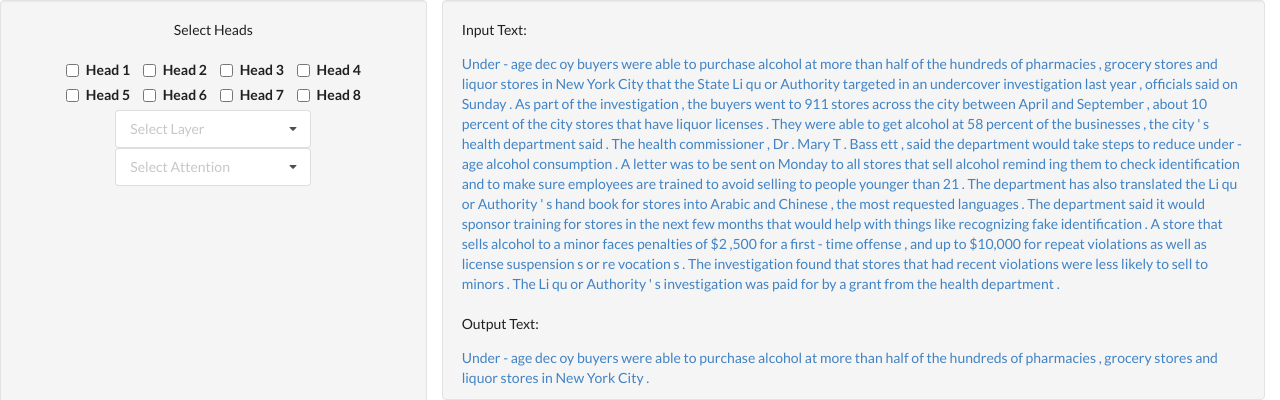
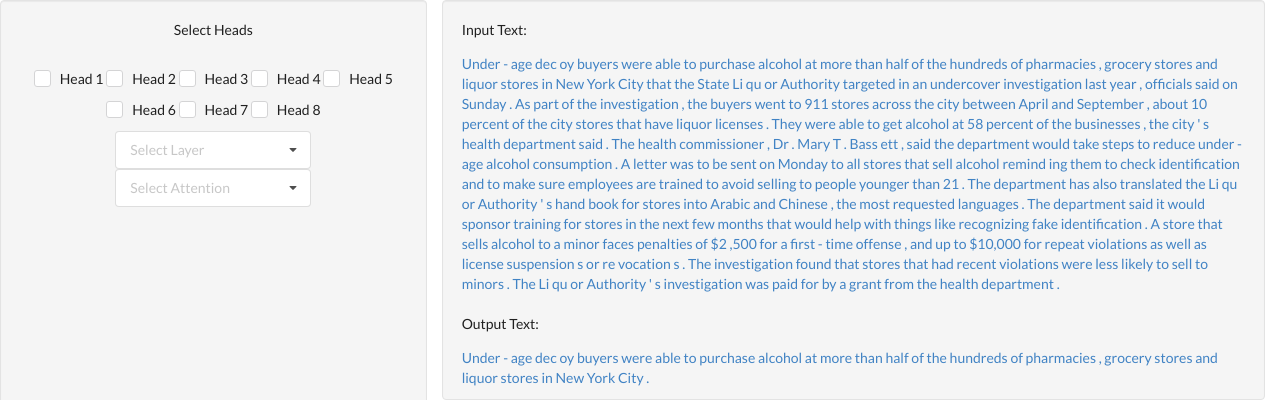
Before and after one commit to TianxiaoHu/transformer_vis, a Flask app: template TransVis/app/templates/index.html in a window 1280 px wide. Shown: the top 400 px of the page. Run offline with Flask 2, Linux system fonts and the light colour scheme; the template is opened without the code that fills it, so the values that code supplies are empty; some libraries are stand-ins or nearby versions.

Commit message:
multi-layer multi-head support

```diff
--- a/TransVis/app/templates/index.html
+++ b/TransVis/app/templates/index.html
@@ -58,35 +58,43 @@
     <div class="container-fluid text-center fillHeight">
         <div class="row content fillHeight">
             <div class="col-sm-4 well fillHeight" id="panel">
-                <div class="default text">Select Heads</div> <br>
-                <div class="checkbox-inline"> <label><input type="checkbox" value="">Head 1</label> </div>
-                <div class="checkbox-inline"> <label><input type="checkbox" value="">Head 2</label> </div>
-                <div class="checkbox-inline"> <label><input type="checkbox" value="">Head 3</label> </div>
-                <div class="checkbox-inline"> <label><input type="checkbox" value="">Head 4</label> </div>
+                <div class="default text">Select Heads</div>
                 <br>
-                <div class="checkbox-inline"> <label><input type="checkbox" value="">Head 5</label> </div>
-                <div class="checkbox-inline"> <label><input type="checkbox" value="">Head 6</label> </div>
-                <div class="checkbox-inline"> <label><input type="checkbox" value="">Head 7</label> </div>
-                <div class="checkbox-inline"> <label><input type="checkbox" value="">Head 8</label> </div>
-                <!--<div class="ui selection dropdown">
-                    <input type="checkbox" name="head">
-                    <i class="dropdown icon"></i>
-                    <input type="hidden" name="head">
-                    <i class="dropdown icon"></i>
-                    <div class="default text">Select Head</div>
-                    <div class="menu">
-                        <div class="item" data-value="0">1</div>
-                        <div class="item" data-value="1">2</div>
-                        <div class="item" data-value="2">3</div>
-                        <div class="item" data-value="3">4</div>
-                        <div class="item" data-value="4">5</div>
-                        <div class="item" data-value="5">6</div>
-                        <div class="item" data-value="6">7</div>
-                        <div class="item" data-value="7">8</div>
-                    </div>
-                </div> -->
 
-                <div class="ui selection dropdown">
+                <div class="ui checkbox headSelect">
+                    <input type="checkbox" tabindex="0" class="hidden" id="headSelect0">
+                    <label>Head 1</label>
+                </div>
+                <div class="ui checkbox headSelect">
+                    <input type="checkbox" tabindex="0" class="hidden" id="headSelect1">
+                    <label>Head 2</label>
+                </div>
+                <div class="ui checkbox headSelect">
+                    <input type="checkbox" tabindex="0" class="hidden" id="headSelect2">
+                    <label>Head 3</label>
+                </div>
+                <div class="ui checkbox headSelect">
+                    <input type="checkbox" tabindex="0" class="hidden" id="headSelect3">
+                    <label>Head 4</label>
+                </div>
+                <div class="ui checkbox headSelect">
+                    <input type="checkbox" tabindex="0" class="hidden" id="headSelect4">
+                    <label>Head 5</label>
+                </div>
+                <div class="ui checkbox headSelect">
+                    <input type="checkbox" tabindex="0" class="hidden" id="headSelect5">
+                    <label>Head 6</label>
+                </div>
+                <div class="ui checkbox headSelect">
+                    <input type="checkbox" tabindex="0" class="hidden" id="headSelect6">
+                    <label>Head 7</label>
+                </div>
+                <div class="ui checkbox headSelect">
+                    <input type="checkbox" tabindex="0" class="hidden" id="headSelect7">
+                    <label>Head 8</label>
+                </div>
+
+                <div class="ui selection dropdown" id="layerSelect">
                     <input type="hidden" name="head">
                     <i class="dropdown icon"></i>
                     <div class="default text">Select Layer</div>
```
Also changed, not shown: TransVis/app/static/js/main.js (+42 -13 lines).
